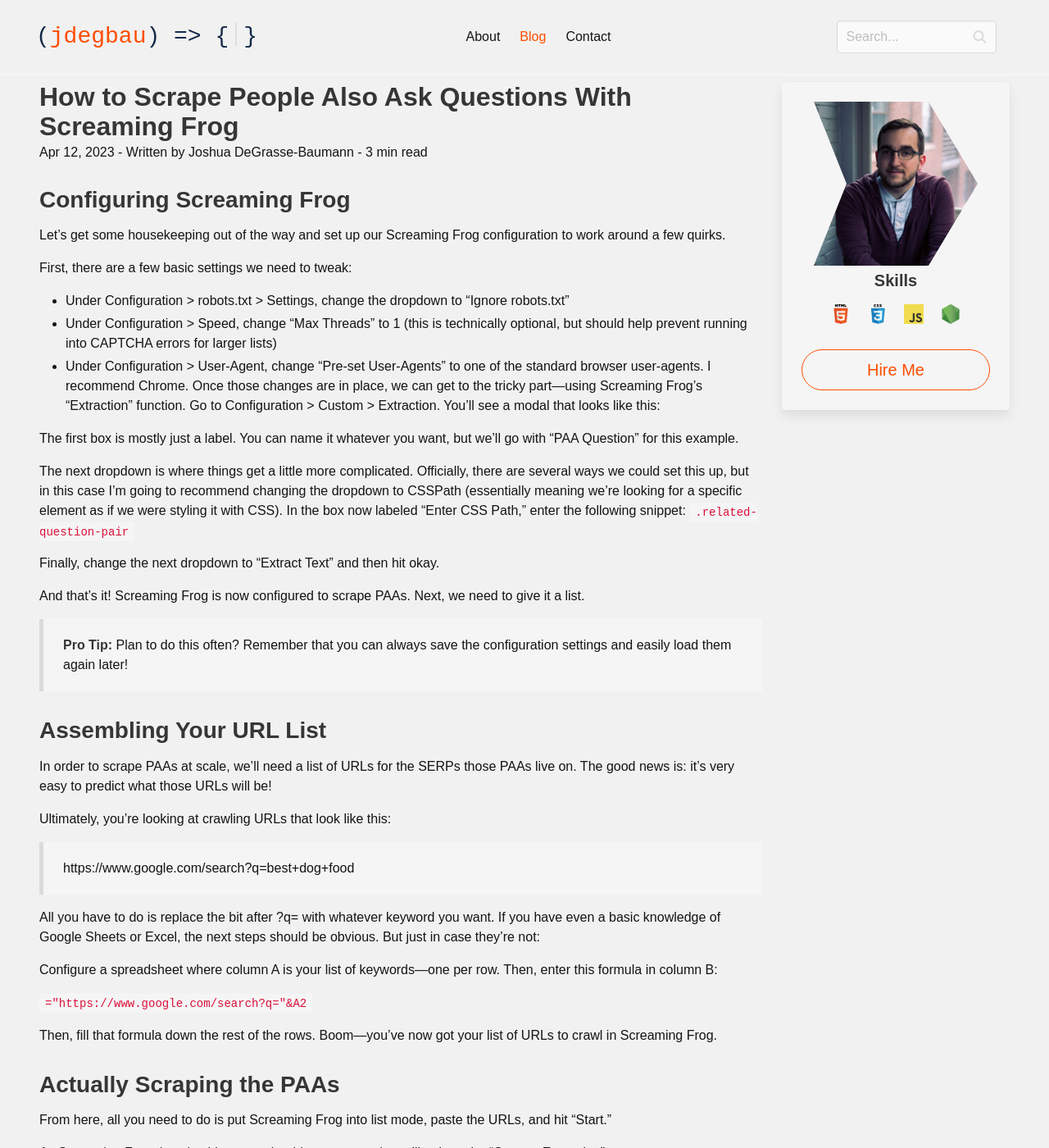
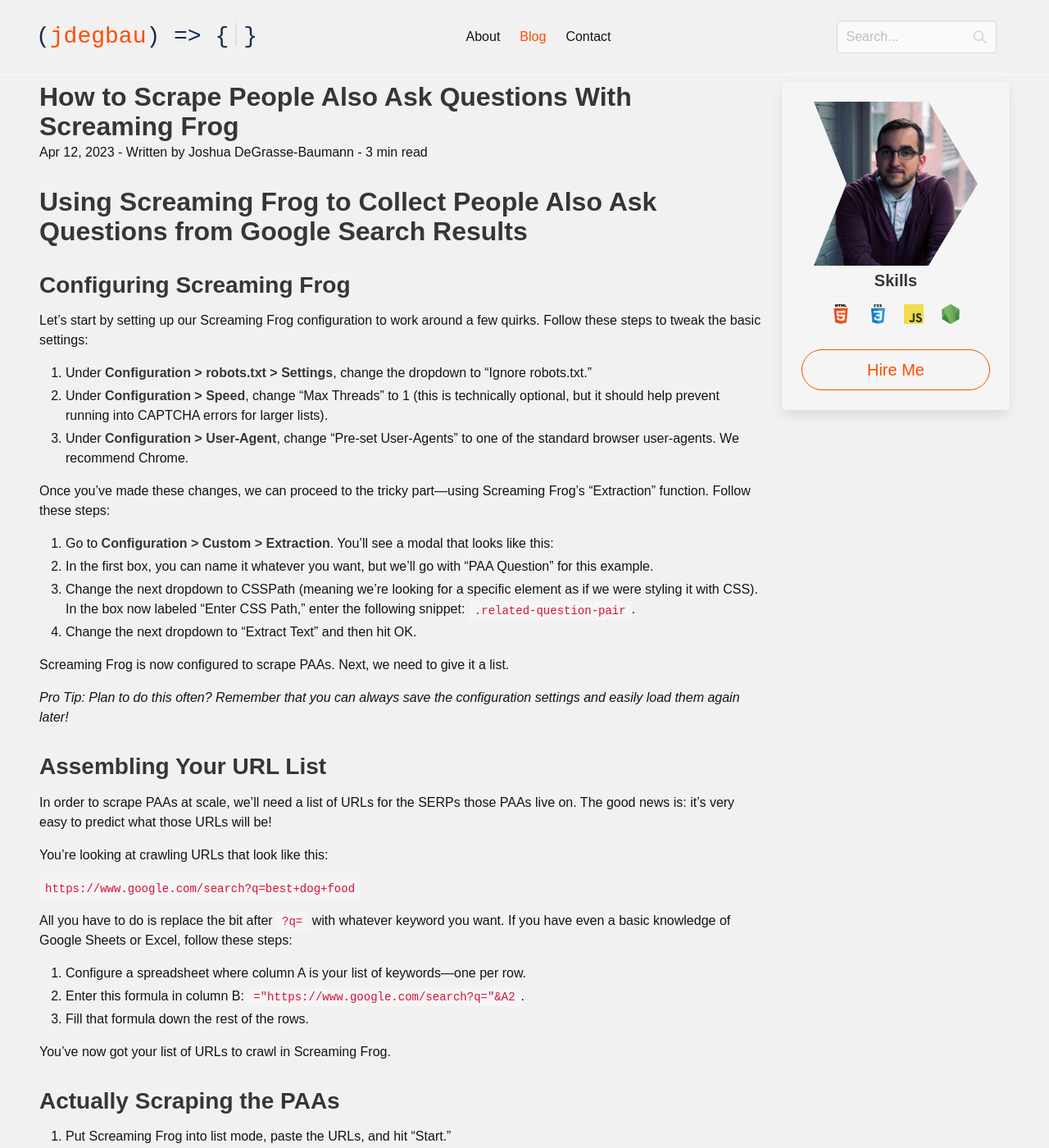
Before and after one commit to jdegbau/jdegbau.github.io, a Jekyll site: the page built from _posts/2023-04-12-how-to-scrape-people-also-ask-questions-with-screaming-frog.md, in a window 1280 px wide and 1400 px high. Shown: the whole window at 82% size. Built offline with Jekyll 4.4.1, drawn with Linux system fonts in a browser that asks for light colours; nearby versions of some CDN libraries; some web fonts are replaced; comment, search, counter and statistics services are not loaded; some of the changed text lies outside the part shown.

Commit message:
Edited PAA post

```diff
--- a/_posts/2023-04-12-how-to-scrape-people-also-ask-questions-with-screaming-frog.md
+++ b/_posts/2023-04-12-how-to-scrape-people-also-ask-questions-with-screaming-frog.md
@@ -6,55 +6,57 @@
 featured_image:
 redirect_from:
 ---
+# Using Screaming Frog to Collect People Also Ask Questions from Google Search Results
+
 ## Configuring Screaming Frog
-Let's get some housekeeping out of the way and set up our Screaming Frog configuration to work around a few quirks.
 
-First, there are a few basic settings we need to tweak:
-- Under Configuration > robots.txt > Settings, change the dropdown to "Ignore robots.txt"
-- Under Configuration > Speed, change "Max Threads" to 1 (this is technically optional, but should help prevent running into CAPTCHA errors for larger lists)
-- Under Configuration > User-Agent, change "Pre-set User-Agents" to one of the standard browser user-agents. I recommend Chrome.
-Once those changes are in place, we can get to the tricky part—using Screaming Frog's "Extraction" function.
-Go to Configuration > Custom > Extraction. You'll see a modal that looks like this:
+Let's start by setting up our Screaming Frog configuration to work around a few quirks. Follow these steps to tweak the basic settings:
 
-The first box is mostly just a label. You can name it whatever you want, but we'll go with "PAA Question" for this example.
+1. Under **Configuration > robots.txt > Settings**, change the dropdown to "Ignore robots.txt."
+2. Under **Configuration > Speed**, change "Max Threads" to 1 (this is technically optional, but it should help prevent running into CAPTCHA errors for larger lists).
+3. Under **Configuration > User-Agent**, change "Pre-set User-Agents" to one of the standard browser user-agents. We recommend Chrome.
 
-The next dropdown is where things get a little more complicated. Officially, there are several ways we could set this up, but in this case I'm going to recommend changing the dropdown to CSSPath (essentially meaning we're looking for a specific element as if we were styling it with CSS). In the box now labeled "Enter CSS Path," enter the following snippet:
-`.related-question-pair`
+Once you've made these changes, we can proceed to the tricky part—using Screaming Frog's "Extraction" function. Follow these steps:
 
-Finally, change the next dropdown to "Extract Text" and then hit okay.
+1. Go to **Configuration > Custom > Extraction**. You'll see a modal that looks like this:
+2. In the first box, you can name it whatever you want, but we'll go with "PAA Question" for this example.
+3. Change the next dropdown to CSSPath (meaning we're looking for a specific element as if we were styling it with CSS). In the box now labeled "Enter CSS Path," enter the following snippet: `.related-question-pair`.
+4. Change the next dropdown to "Extract Text" and then hit OK.
 
-And that's it! Screaming Frog is now configured to scrape PAAs. Next, we need to give it a list.
+Screaming Frog is now configured to scrape PAAs. Next, we need to give it a list.
 
-> **Pro Tip:** Plan to do this often? Remember that you can always save the configuration settings and easily load them again later!
+*Pro Tip: Plan to do this often? Remember that you can always save the configuration settings and easily load them again later!*
 
 ## Assembling Your URL List
 
 In order to scrape PAAs at scale, we'll need a list of URLs for the SERPs those PAAs live on. The good news is: it's very easy to predict what those URLs will be!
 
-Ultimately, you're looking at crawling URLs that look like this:
+You're looking at crawling URLs that look like this:
 
-> https://www.google.com/search?q=best+dog+food
+`https://www.google.com/search?q=best+dog+food`
 
-All you have to do is replace the bit after ?q= with whatever keyword you want. If you have even a basic knowledge of Google Sheets or Excel, the next steps should be obvious. But just in case they're not:
 
-Configure a spreadsheet where column A is your list of keywords—one per row. Then, enter this formula in column B:
+All you have to do is replace the bit after `?q=` with whatever keyword you want. If you have even a basic knowledge of Google Sheets or Excel, follow these steps:
 
-`="https://www.google.com/search?q="&A2`
+1. Configure a spreadsheet where column A is your list of keywords—one per row.
+2. Enter this formula in column B: `="https://www.google.com/search?q="&A2`.
+3. Fill that formula down the rest of the rows.
 
-Then, fill that formula down the rest of the rows. Boom—you've now got your list of URLs to crawl in Screaming Frog.
+You've now got your list of URLs to crawl in Screaming Frog.
 
 ## Actually Scraping the PAAs
 
-From here, all you need to do is put Screaming Frog into list mode, paste the URLs, and hit "Start."
+1. Put Screaming Frog into list mode, paste the URLs, and hit "Start."
+2. As Screaming Frog does its thing, you should start to see data piling into the "Custom Extraction" report.
 
-As Screaming Frog does its thing, you should start to see data piling in to the "Custom Extraction" report.
-
-Admittedly, the format here is a bit wonky—each PAA on a page will recieve it's own column. Still, you should be able to export this into a spreadsheet and clean it up fairly easily.
+Admittedly, the format here is a bit wonky—each PAA on a page will receive its own column. Still, you should be able to export this into a spreadsheet and clean it up fairly easily.
 
 And that's it! You should now have a nice, healthy list of People Also Ask questions for analysis!
 
 ## Potential Pitfalls
-This method works for me at the time of writing, but it can be a bit fragile. If it's not working for you, here are a few potential things to think about:
+
+This method works for us at the time of writing, but it can be a bit fragile. If it's not working for you, here are a few potential things to think about:
+
 - Google changes the underlying code of its SERPs with some regularity. The `.related-question-pair` selector works for now, but it may change in the future.
-- Crawling SERPs this way too frequenrly or too quickly _can_ result in Google showing you a CAPTCHA challenge. If this happens, it will prevent Screaming Frog from capturing the PAAs on those questions.
-- This is admittedly NOT the best solution. There are tools out there that can do this at scale, but this is a fun use of Screaming Frog and great if you're just looking for some quick and dirty content ideas for keywords you already have available.
+- Crawling SERPs this way too frequently or too quickly can result in Google showing you a CAPTCHA challenge. If this happens, it will prevent Screaming Frog from capturing the PAAs on those questions.
+- This is admittedly NOT the best solution. There are tools out there that can do this at scale, but this is a fun use of Screaming Frog and great if you’re just looking for some quick and dirty content ideas for keywords you already have available.
```
